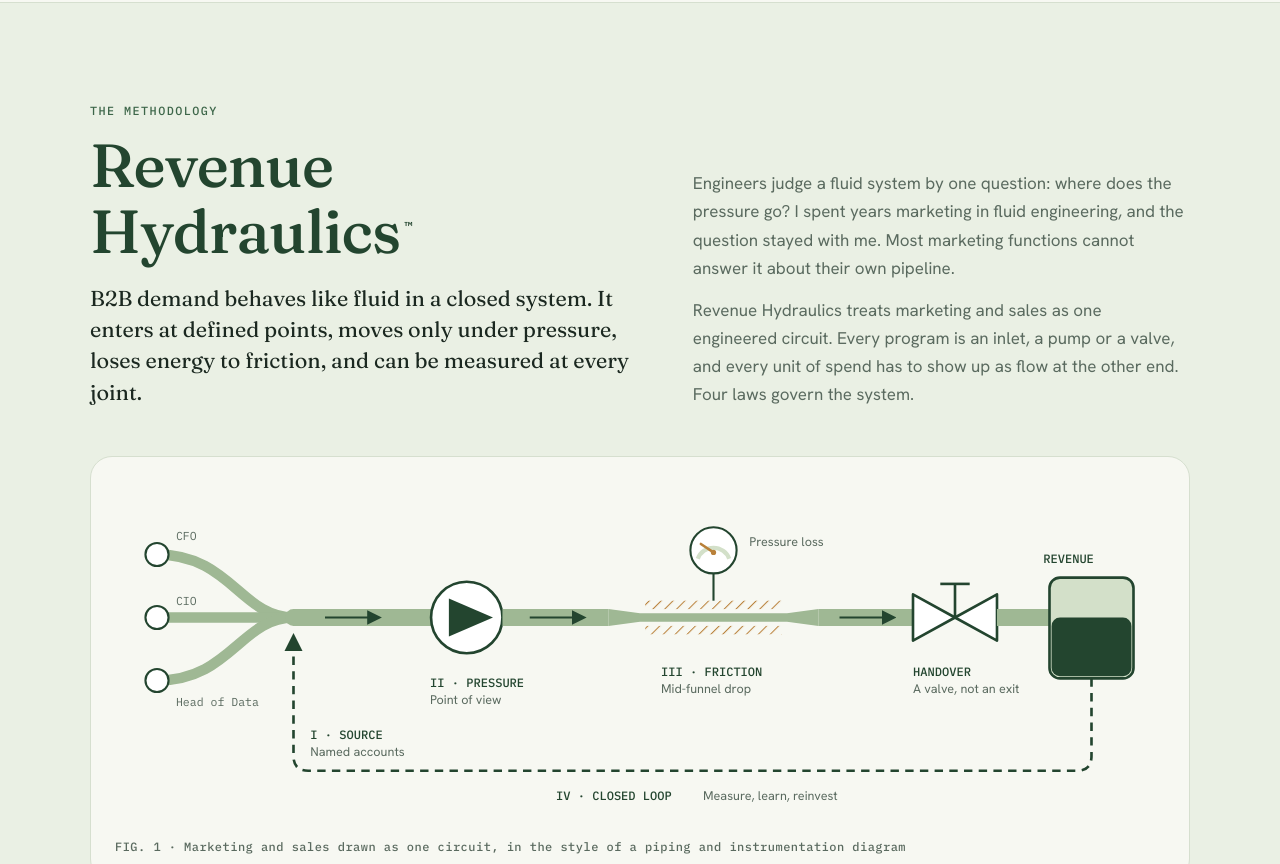
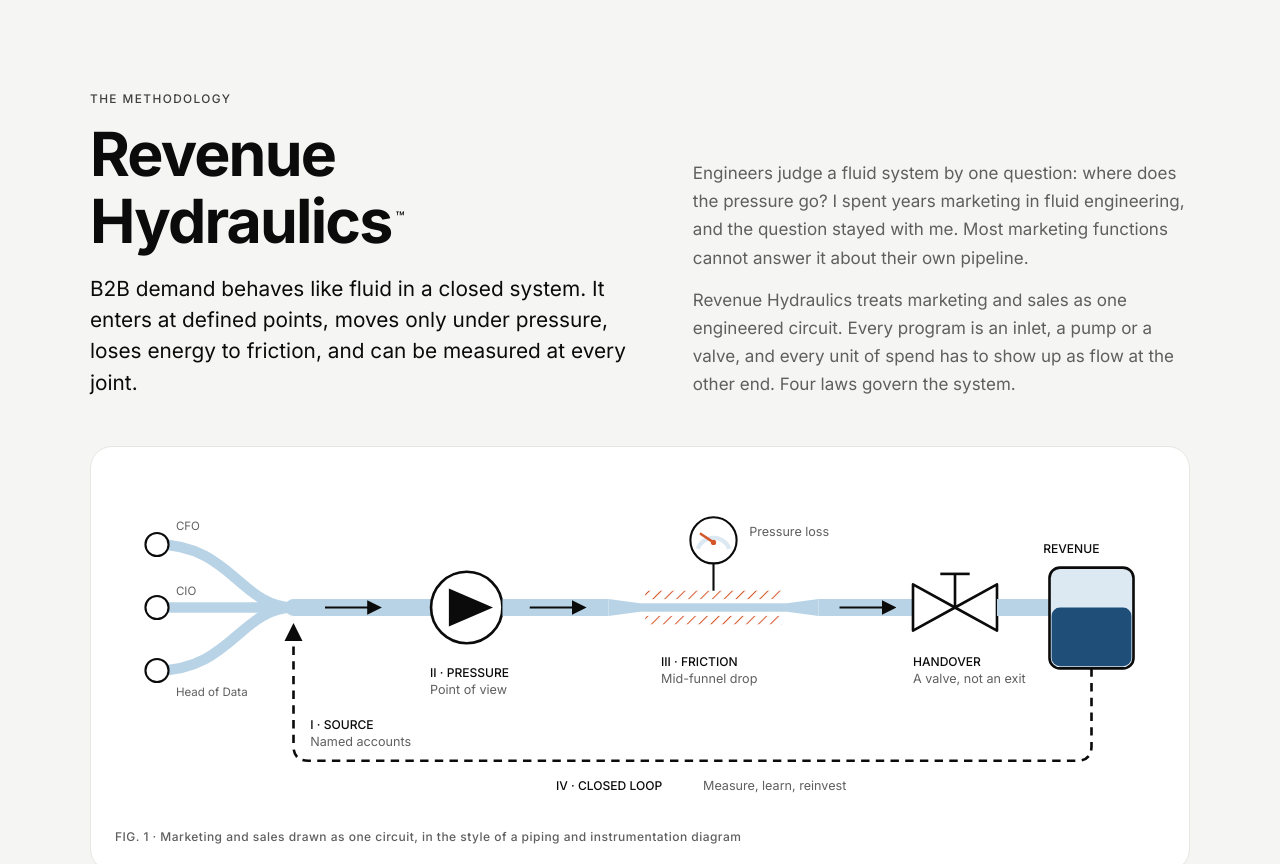
Before and after one commit to raisomgiri/giridhargorur, a plain HTML site: page index.html in a window 1280 px wide. Shown: the part 1520-2384 px from the top of the page. Drawn offline with Linux system fonts and the light colour scheme.

Commit message:
Add files via upload

```diff
--- a/index.html
+++ b/index.html
@@ -3,29 +3,29 @@
 <head>
 <meta charset="utf-8">
 <meta name="viewport" content="width=device-width, initial-scale=1, viewport-fit=cover">
-<title>Giridhar Gorur, Speaker</title>
+<title>Giridhar Gorur, B2B Marketing Leader</title>
 <meta name="claude:viewport-fit-sides" content="cover">
-<meta name="description" content="Giridhar Gorur is a B2B marketing leader and speaker on running marketing and sales as one measurable system.">
+<meta name="description" content="Giridhar Gorur is a B2B marketing leader focused on running marketing and sales as one measurable system.">
 <link rel="preconnect" href="https://fonts.googleapis.com">
 <link rel="preconnect" href="https://fonts.gstatic.com" crossorigin>
-<link rel="stylesheet" href="https://fonts.googleapis.com/css2?family=Fraunces:opsz,wght@9..144,400;9..144,500;9..144,600&family=Hanken+Grotesk:wght@400;500;600;700&family=IBM+Plex+Mono:wght@400;500&display=swap">
+<link rel="stylesheet" href="https://fonts.googleapis.com/css2?family=Inter:wght@400;500;600;700&display=swap">
 <style>
-/* Layout: warm white page with sage bands; the Revenue Hydraulics schematic, drawn like an engineering P&ID, is the one bold moment. */
+/* Layout: white page, black type and black bands, bold key words in headlines; the Revenue Hydraulics schematic, drawn like an engineering P&ID, is the one bold moment. */
 :root {
-  --paper: #f7f8f2;
-  --sage-wash: #eaf0e4;
-  --sage: #d3e0c9;
-  --sage-deep: #9fb894;
-  --forest: #23452f;
-  --forest-soft: #3d6649;
-  --ink: #1b2820;
-  --muted: #5a6a5f;
-  --line: #d6dfcf;
-  --brass: #b9813a;
+  --paper: #ffffff;
+  --sage-wash: #f5f5f4;
+  --sage: #efefee;
+  --sage-deep: #c9c9c7;
+  --forest: #0b0b0b;
+  --forest-soft: #3f3f3f;
+  --ink: #0b0b0b;
+  --muted: #5f5f5f;
+  --line: #e6e6e4;
+  --brass: #0b0b0b;
   --white: #ffffff;
-  --display: "Fraunces", Georgia, "Times New Roman", serif;
-  --body: "Hanken Grotesk", "Helvetica Neue", Arial, system-ui, sans-serif;
-  --mono: "IBM Plex Mono", ui-monospace, Menlo, Consolas, monospace;
+  --display: "Inter", "Helvetica Neue", Helvetica, Arial, system-ui, sans-serif;
+  --body: "Inter", "Helvetica Neue", Helvetica, Arial, system-ui, sans-serif;
+  --mono: "Inter", "Helvetica Neue", Helvetica, Arial, system-ui, sans-serif;
   color-scheme: light;
 }
 * { box-sizing: border-box; }
@@ -38,7 +38,9 @@ img { max-width: 100%; display: block; }
 a { color: inherit; }
 a:focus-visible, button:focus-visible { outline: 2px solid var(--forest); outline-offset: 3px; border-radius: 6px; }
 .wrap { max-width: 1140px; margin: 0 auto; padding-left: max(20px, env(safe-area-inset-left, 0px)); padding-right: max(20px, env(safe-area-inset-right, 0px)); }
-h1, h2, h3 { font-family: var(--display); font-weight: 500; line-height: 1.08; margin: 0; letter-spacing: -0.015em; text-wrap: balance; }
+h1, h2, h3 { font-family: var(--display); font-weight: 500; line-height: 1.1; margin: 0; letter-spacing: -0.03em; text-wrap: balance; }
+h1 strong, h2 strong { font-weight: 700; }
+h3 { font-weight: 600; letter-spacing: -0.02em; }
 p { margin: 0; }
 .label { font: 500 0.74rem/1.4 var(--mono); letter-spacing: 0.12em; text-transform: uppercase; color: var(--forest-soft); }
 .btn { display: inline-flex; align-items: center; gap: 8px; padding: 13px 22px; border-radius: 999px; font: 600 0.95rem/1 var(--body); text-decoration: none; border: 1.5px solid var(--forest); background: transparent; color: var(--forest); cursor: pointer; transition: background .2s, color .2s, transform .2s; }
@@ -68,7 +70,7 @@ p { margin: 0; }
 .monogram { display: grid; place-items: center; gap: 10px; text-align: center; }
 .monogram span { font: 500 5.2rem/1 var(--display); color: var(--forest); letter-spacing: -0.03em; }
 .monogram small { font: 500 0.72rem/1.4 var(--mono); letter-spacing: 0.12em; text-transform: uppercase; color: var(--forest-soft); }
-.gauge-chip { position: absolute; left: -36px; bottom: 32px; background: var(--white); border: 1px solid var(--line); border-radius: 18px; padding: 14px 18px; display: flex; align-items: center; gap: 14px; box-shadow: 0 10px 30px rgba(35,69,47,.10); }
+.gauge-chip { position: absolute; left: -36px; bottom: 32px; background: var(--white); border: 1px solid var(--line); border-radius: 18px; padding: 14px 18px; display: flex; align-items: center; gap: 14px; box-shadow: 0 10px 30px rgba(0,0,0,.10); }
 .gauge-chip svg { flex: none; }
 .gauge-chip b { display: block; font: 600 1.5rem/1 var(--display); color: var(--forest); }
 .gauge-chip span { font-size: 0.8rem; color: var(--muted); line-height: 1.35; display: block; margin-top: 4px; }
@@ -77,13 +79,13 @@ p { margin: 0; }
 /* Proof */
 .proof { background: var(--forest); color: var(--paper); }
 .proof .wrap { display: grid; grid-template-columns: repeat(5, 1fr); }
-.stat { padding: 30px 18px; display: grid; gap: 6px; border-left: 1px solid rgba(247,248,242,.16); min-width: 0; }
+.stat { padding: 30px 18px; display: grid; gap: 6px; border-left: 1px solid rgba(255,255,255,.16); min-width: 0; }
 .stat:first-child { border-left: 0; padding-left: 0; }
 .stat .n { font: 500 clamp(1.6rem, 2.8vw, 2.1rem)/1 var(--display); font-variant-numeric: tabular-nums; }
-.stat .d { color: #c5d4bd; font-size: 0.87rem; line-height: 1.4; }
+.stat .d { color: #b5b5b3; font-size: 0.87rem; line-height: 1.4; }
 @media (max-width: 900px) {
   .proof .wrap { grid-template-columns: 1fr 1fr; }
-  .stat { border-left: 0; border-top: 1px solid rgba(247,248,242,.16); padding-left: 0; }
+  .stat { border-left: 0; border-top: 1px solid rgba(255,255,255,.16); padding-left: 0; }
   .stat:nth-child(-n+2) { border-top: 0; }
   .stat:last-child { grid-column: 1 / -1; }
 }
@@ -134,7 +136,7 @@ p { margin: 0; }
 .rh-intro { display: grid; grid-template-columns: 1.1fr 1fr; gap: 56px; align-items: end; margin-bottom: 48px; }
 .rh-intro h2 { font-size: clamp(2.4rem, 5vw, 3.8rem); color: var(--forest); }
 .rh-intro h2 sup { font: 500 0.9rem/1 var(--mono); vertical-align: super; margin-left: 4px; }
-.rh-intro .def { font: 400 1.35rem/1.45 var(--display); color: var(--ink); margin-top: 18px; }
+.rh-intro .def { font: 400 1.3rem/1.5 var(--display); color: var(--ink); margin-top: 18px; }
 .rh-intro .origin { color: var(--muted); display: grid; gap: 14px; }
 @media (max-width: 880px) { .rh-intro { grid-template-columns: 1fr; gap: 24px; } }
 .schematic { background: var(--paper); border: 1px solid var(--line); border-radius: 22px; padding: 24px; overflow-x: auto; margin-bottom: 56px; }
@@ -155,7 +157,7 @@ p { margin: 0; }
 .engagements { display: grid; grid-template-columns: repeat(3, 1fr); gap: 20px; }
 .eng { background: var(--white); border: 1px solid var(--line); border-radius: 20px; padding: 30px 26px; display: grid; gap: 16px; align-content: start; }
 .eng.feature { background: var(--forest); color: var(--paper); border-color: var(--forest); }
-.eng.feature .who, .eng.feature .shape { color: #c5d4bd; }
+.eng.feature .who, .eng.feature .shape { color: #b5b5b3; }
 .eng.feature li::before { background: var(--sage); }
 .eng h3 { font-size: 1.55rem; }
 .eng .who { color: var(--muted); }
@@ -163,7 +165,7 @@ p { margin: 0; }
 .eng li { display: grid; grid-template-columns: 14px 1fr; gap: 10px; font-size: 0.97rem; }
 .eng li::before { content: ""; width: 7px; height: 7px; border-radius: 50%; background: var(--forest-soft); margin-top: 0.62em; }
 .eng .shape { font: 500 0.76rem/1.45 var(--mono); color: var(--muted); border-top: 1px solid currentColor; border-top-color: var(--line); padding-top: 14px; }
-.eng.feature .shape { border-top-color: rgba(247,248,242,.2); }
+.eng.feature .shape { border-top-color: rgba(255,255,255,.2); }
 @media (max-width: 900px) { .engagements { grid-template-columns: 1fr; } }
 
 /* Track record */
@@ -227,12 +229,11 @@ footer .wrap { display: flex; flex-wrap: wrap; justify-content: space-between; g
   <section class="hero">
     <div class="wrap">
       <div>
-        <p class="label">B2B Marketing Leader · Speaker</p>
-        <h1>Marketing your sales team trusts with its pipeline.</h1>
+        <p class="label">B2B Marketing Leader</p>
+        <h1>Marketing your sales team <strong>trusts with its pipeline.</strong></h1>
         <p class="lede">I write and speak about one idea: B2B leaders should run marketing and sales as <strong>one measurable system</strong>. Twenty years of building that system across India, the Middle East, Africa and the US.</p>
         <div class="cta-row">
-          <a class="btn solid" href="#contact">Invite me to speak</a>
-          <a class="btn" href="#method">Explore the method</a>
+          <a class="btn solid" href="#method">Explore the method</a>
         </div>
       </div>
       <div class="portrait">
@@ -241,10 +242,10 @@ footer .wrap { display: flex; flex-wrap: wrap; justify-content: space-between; g
         </div>
         <div class="gauge-chip">
           <svg width="52" height="34" viewBox="0 0 52 34" aria-hidden="true">
-            <path d="M4 30 A22 22 0 0 1 48 30" fill="none" stroke="#d3e0c9" stroke-width="5" stroke-linecap="round"/>
-            <path d="M4 30 A22 22 0 0 1 43 15" fill="none" stroke="#23452f" stroke-width="5" stroke-linecap="round"/>
-            <line x1="26" y1="30" x2="41" y2="17" stroke="#b9813a" stroke-width="2.5" stroke-linecap="round"/>
-            <circle cx="26" cy="30" r="3" fill="#b9813a"/>
+            <path d="M4 30 A22 22 0 0 1 48 30" fill="none" stroke="#e9e9e7" stroke-width="5" stroke-linecap="round"/>
+            <path d="M4 30 A22 22 0 0 1 43 15" fill="none" stroke="#0b0b0b" stroke-width="5" stroke-linecap="round"/>
+            <line x1="26" y1="30" x2="41" y2="17" stroke="#6f6f6f" stroke-width="2.5" stroke-linecap="round"/>
+            <circle cx="26" cy="30" r="3" fill="#6f6f6f"/>
           </svg>
           <div><b>~18x</b><span>USD 1.4M budget in,<br>USD 25M+ pipeline out</span></div>
         </div>
@@ -266,7 +267,7 @@ footer .wrap { display: flex; flex-wrap: wrap; justify-content: space-between; g
     <div class="wrap">
       <div class="head">
         <p class="label">The problem</p>
-        <h2 id="problem-h">Your dashboard looks great. Your pipeline disagrees.</h2>
+        <h2 id="problem-h">Your dashboard looks great. <strong>Your pipeline disagrees.</strong></h2>
         <p>Most B2B marketing teams are busy. Fewer are accountable. These are the three gaps I see most often, and the ones I talk about most.</p>
       </div>
       <div class="symptoms">
@@ -294,7 +295,7 @@ footer .wrap { display: flex; flex-wrap: wrap; justify-content: space-between; g
       <div class="rh-intro">
         <div>
           <p class="label">The methodology</p>
-          <h2 id="rh-h" style="margin-top:14px">Revenue Hydraulics<sup>™</sup></h2>
+          <h2 id="rh-h" style="margin-top:14px"><strong>Revenue Hydraulics</strong><sup>™</sup></h2>
           <p class="def">B2B demand behaves like fluid in a closed system. It enters at defined points, moves only under pressure, loses energy to friction, and can be measured at every joint.</p>
         </div>
         <div class="origin">
@@ -308,59 +309,59 @@ footer .wrap { display: flex; flex-wrap: wrap; justify-content: space-between; g
           <title id="schem-t">The Revenue Hydraulics circuit</title>
           <desc id="schem-d">Three inlets from a buying group join a manifold, pass a pump labelled pressure, a narrow section labelled friction with a gauge, a handover valve and a revenue outlet. A return line loops from revenue back to the source.</desc>
           <defs>
-            <marker id="arw" viewBox="0 0 10 10" refX="7" refY="5" markerWidth="7" markerHeight="7" orient="auto-start-reverse"><path d="M0 0 L10 5 L0 10 z" fill="#23452f"/></marker>
-            <pattern id="hatch" width="8" height="8" patternUnits="userSpaceOnUse" patternTransform="rotate(45)"><line x1="0" y1="0" x2="0" y2="8" stroke="#b9813a" stroke-width="2"/></pattern>
+            <marker id="arw" viewBox="0 0 10 10" refX="7" refY="5" markerWidth="7" markerHeight="7" orient="auto-start-reverse"><path d="M0 0 L10 5 L0 10 z" fill="#0b0b0b"/></marker>
+            <pattern id="hatch" width="8" height="8" patternUnits="userSpaceOnUse" patternTransform="rotate(45)"><line x1="0" y1="0" x2="0" y2="8" stroke="#d4572a" stroke-width="2"/></pattern>
           </defs>
           <!-- Inlets -->
-          <g fill="none" stroke="#9fb894" stroke-width="10" stroke-linecap="round">
+          <g fill="none" stroke="#b9d3e6" stroke-width="10" stroke-linecap="round">
             <path d="M40 70 C110 70 120 130 170 130"/>
             <path d="M40 130 L170 130"/>
             <path d="M40 190 C110 190 120 130 170 130"/>
           </g>
-          <g fill="#ffffff" stroke="#23452f" stroke-width="2">
+          <g fill="#ffffff" stroke="#0b0b0b" stroke-width="2">
             <circle cx="40" cy="70" r="11"/><circle cx="40" cy="130" r="11"/><circle cx="40" cy="190" r="11"/>
           </g>
-          <g font-family="IBM Plex Mono, monospace" font-size="11" fill="#5a6a5f">
+          <g font-family="Inter, Helvetica, Arial, sans-serif" font-size="11" fill="#5f5f5f">
             <text x="58" y="56">CFO</text><text x="58" y="118">CIO</text><text x="58" y="214">Head of Data</text>
           </g>
           <!-- Main pipe: manifold to pump -->
-          <line x1="170" y1="130" x2="300" y2="130" stroke="#9fb894" stroke-width="16" stroke-linecap="round"/>
+          <line x1="170" y1="130" x2="300" y2="130" stroke="#b9d3e6" stroke-width="16" stroke-linecap="round"/>
           <!-- Pump symbol -->
-          <circle cx="335" cy="130" r="34" fill="#ffffff" stroke="#23452f" stroke-width="2.5"/>
-          <path d="M318 112 L360 130 L318 148 z" fill="#23452f"/>
+          <circle cx="335" cy="130" r="34" fill="#ffffff" stroke="#0b0b0b" stroke-width="2.5"/>
+          <path d="M318 112 L360 130 L318 148 z" fill="#0b0b0b"/>
           <!-- Pump to friction -->
-          <line x1="369" y1="130" x2="470" y2="130" stroke="#9fb894" stroke-width="16"/>
+          <line x1="369" y1="130" x2="470" y2="130" stroke="#b9d3e6" stroke-width="16"/>
           <!-- Friction section: narrow -->
-          <path d="M470 122 L500 126 L640 126 L670 122 L670 138 L640 134 L500 134 L470 138 z" fill="#9fb894"/>
+          <path d="M470 122 L500 126 L640 126 L670 122 L670 138 L640 134 L500 134 L470 138 z" fill="#b9d3e6"/>
           <rect x="505" y="114" width="130" height="8" fill="url(#hatch)"/>
           <rect x="505" y="138" width="130" height="8" fill="url(#hatch)"/>
           <!-- Gauge -->
-          <line x1="570" y1="114" x2="570" y2="86" stroke="#23452f" stroke-width="2"/>
-          <circle cx="570" cy="66" r="22" fill="#ffffff" stroke="#23452f" stroke-width="2"/>
-          <path d="M555 74 A16 16 0 0 1 585 74" fill="none" stroke="#d3e0c9" stroke-width="4"/>
-          <line x1="570" y1="68" x2="558" y2="60" stroke="#b9813a" stroke-width="2.5" stroke-linecap="round"/>
-          <circle cx="570" cy="68" r="2.5" fill="#b9813a"/>
+          <line x1="570" y1="114" x2="570" y2="86" stroke="#0b0b0b" stroke-width="2"/>
+          <circle cx="570" cy="66" r="22" fill="#ffffff" stroke="#0b0b0b" stroke-width="2"/>
+          <path d="M555 74 A16 16 0 0 1 585 74" fill="none" stroke="#dce9f3" stroke-width="4"/>
+          <line x1="570" y1="68" x2="558" y2="60" stroke="#d4572a" stroke-width="2.5" stroke-linecap="round"/>
+          <circle cx="570" cy="68" r="2.5" fill="#d4572a"/>
           <!-- Friction to valve -->
-          <line x1="670" y1="130" x2="760" y2="130" stroke="#9fb894" stroke-width="16"/>
+          <line x1="670" y1="130" x2="760" y2="130" stroke="#b9d3e6" stroke-width="16"/>
           <!-- Valve symbol (bowtie) -->
-          <path d="M760 108 L800 130 L760 152 z M840 108 L800 130 L840 152 z" fill="#ffffff" stroke="#23452f" stroke-width="2.5" stroke-linejoin="round"/>
-          <line x1="800" y1="130" x2="800" y2="98" stroke="#23452f" stroke-width="2.5"/>
-          <line x1="786" y1="98" x2="814" y2="98" stroke="#23452f" stroke-width="2.5"/>
+          <path d="M760 108 L800 130 L760 152 z M840 108 L800 130 L840 152 z" fill="#ffffff" stroke="#0b0b0b" stroke-width="2.5" stroke-linejoin="round"/>
+          <line x1="800" y1="130" x2="800" y2="98" stroke="#0b0b0b" stroke-width="2.5"/>
+          <line x1="786" y1="98" x2="814" y2="98" stroke="#0b0b0b" stroke-width="2.5"/>
           <!-- Valve to outlet -->
-          <line x1="840" y1="130" x2="890" y2="130" stroke="#9fb894" stroke-width="16"/>
+          <line x1="840" y1="130" x2="890" y2="130" stroke="#b9d3e6" stroke-width="16"/>
           <!-- Outlet tank -->
-          <rect x="890" y="92" width="80" height="96" rx="10" fill="#d3e0c9" stroke="#23452f" stroke-width="2.5"/>
-          <rect x="892" y="130" width="76" height="56" rx="8" fill="#23452f"/>
+          <rect x="890" y="92" width="80" height="96" rx="10" fill="#dce9f3" stroke="#0b0b0b" stroke-width="2.5"/>
+          <rect x="892" y="130" width="76" height="56" rx="8" fill="#1f4e79"/>
           <!-- Flow arrows on main line -->
-          <g stroke="#23452f" stroke-width="2" fill="none">
+          <g stroke="#0b0b0b" stroke-width="2" fill="none">
             <line x1="200" y1="130" x2="250" y2="130" marker-end="url(#arw)"/>
             <line x1="395" y1="130" x2="445" y2="130" marker-end="url(#arw)"/>
             <line x1="690" y1="130" x2="740" y2="130" marker-end="url(#arw)"/>
           </g>
           <!-- Return line (closed loop) -->
-          <path d="M930 188 L930 262 Q930 276 916 276 L184 276 Q170 276 170 262 L170 150" fill="none" stroke="#23452f" stroke-width="2.5" stroke-dasharray="8 6" marker-end="url(#arw)"/>
+          <path d="M930 188 L930 262 Q930 276 916 276 L184 276 Q170 276 170 262 L170 150" fill="none" stroke="#0b0b0b" stroke-width="2.5" stroke-dasharray="8 6" marker-end="url(#arw)"/>
           <!-- Labels -->
-          <g font-family="IBM Plex Mono, monospace" font-size="11.5" fill="#23452f" font-weight="500">
+          <g font-family="Inter, Helvetica, Arial, sans-serif" font-size="11.5" fill="#0b0b0b" font-weight="500">
             <text x="186" y="246">I · SOURCE</text>
             <text x="300" y="196">II · PRESSURE</text>
             <text x="520" y="186">III · FRICTION</text>
@@ -368,7 +369,7 @@ footer .wrap { display: flex; flex-wrap: wrap; justify-content: space-between; g
             <text x="884" y="78">REVENUE</text>
             <text x="760" y="186">HANDOVER</text>
           </g>
-          <g font-family="Hanken Grotesk, Arial, sans-serif" font-size="12" fill="#5a6a5f">
+          <g font-family="Inter, Helvetica, Arial, sans-serif" font-size="12" fill="#5f5f5f">
             <text x="186" y="262">Named accounts</text>
             <text x="300" y="212">Point of view</text>
             <text x="520" y="202">Mid-funnel drop</text>
@@ -417,7 +418,7 @@ footer .wrap { display: flex; flex-wrap: wrap; justify-content: space-between; g
     <div class="wrap">
       <div class="head">
         <p class="label">Track record</p>
-        <h2 id="record-h">Built it, scaled it, led it.</h2>
+        <h2 id="record-h">Built it, scaled it, <strong>led it.</strong></h2>
         <p>Two decades across enterprise technology, data and AI, and industrial markets.</p>
       </div>
       <div class="record">
@@ -488,7 +489,7 @@ footer .wrap { display: flex; flex-wrap: wrap; justify-content: space-between; g
     <div class="wrap">
       <div class="head">
         <p class="label">Bio</p>
-        <h2 id="speak-h">Marketing measured in pipeline.</h2>
+        <h2 id="speak-h">Marketing measured in <strong>pipeline.</strong></h2>
         <p>Keynotes, panels and leadership workshops on revenue-accountable marketing, ABM and the future of the B2B marketing function.</p>
       </div>
       <div class="gallery">
@@ -544,7 +545,7 @@ footer .wrap { display: flex; flex-wrap: wrap; justify-content: space-between; g
   <div class="wrap">
     <div>
       <p class="label">Start a conversation</p>
-      <h2 id="contact-h" style="margin-top:14px">Tell me where your pressure drops.</h2>
+      <h2 id="contact-h" style="margin-top:14px">Tell me where your <strong>pressure drops.</strong></h2>
       <p>For speaking invitations, panels and podcasts, share the event, the audience and the date. Happy to compare notes with fellow marketing leaders too. Based in Chennai, India.</p>
     </div>
     <div class="reach">
```
